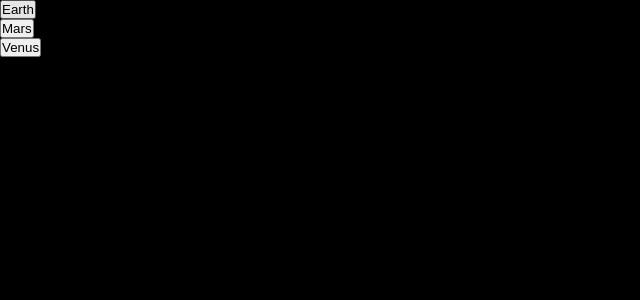
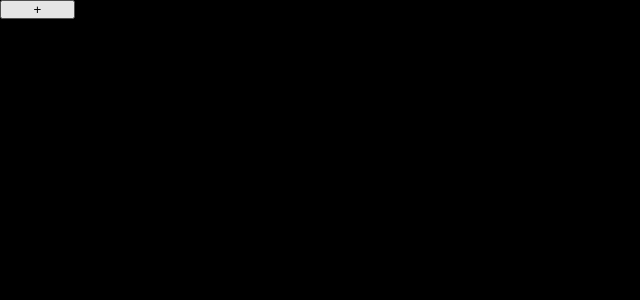
Before and after one commit to MaxRyazan/strategy, a Vue app: page / in a window 1280 px wide. Shown: the top 300 px of the page, without its empty margins (0-640 px from the left). Built offline with nearby package versions, Linux system fonts and the light colour scheme.

Commit message:
1.5.2  - изменен интерфейс выбора планеты

```diff
--- a/src/components/header/HeaderControlsButtons.vue
+++ b/src/components/header/HeaderControlsButtons.vue
@@ -1,7 +1,11 @@
 <template>
-    <reusable-button @push="$emit('openPlanet', player?.account.homePlanet)">{{player?.account.homePlanet.name}}</reusable-button>
-    <div v-for="planet in player?.account.colonies" :key="planet.id">
-        <reusable-button @push="$emit('openPlanet', planet)">{{planet.name}}</reusable-button>
+    <reusable-button @push="isPlanetListOpen=true" style=" width: 75px;" v-if="!isPlanetListOpen">+</reusable-button>
+    <reusable-button @push="isPlanetListOpen=false" style=" width: 75px;" v-else>-</reusable-button>
+    <div class="player_colonies" v-if="isPlanetListOpen">
+        <reusable-button style="width: 100%;" @push="$emit('openPlanet', player?.account.homePlanet)">{{player?.account.homePlanet.name}}</reusable-button>
+        <div v-for="planet in player?.account.colonies" :key="planet.id">
+            <reusable-button style="width: 100%;" @push="$emit('openPlanet', planet)">{{planet.name}}</reusable-button>
+        </div>
     </div>
 </template>
 
@@ -10,9 +14,11 @@ import {usePlayerStore} from "@/pinia/playerStore.ts";
 import {onMounted, Ref, ref} from "vue";
 import {Player} from "@/typescript/classes/Player.ts";
 import {Planet} from "@/typescript/classes/Planet.ts";
+import ReusableButton from "@/components/reusable/buttons/Reusable-button.vue";
 
 const playerStore: any = usePlayerStore()
 const player: Ref<Player> = ref() as Ref<Player>
+const isPlanetListOpen = ref(false)
 onMounted(() => {
     player.value = playerStore.player
 })
@@ -21,5 +27,11 @@ defineEmits<{
 }>()
 </script>
 <style lang="scss" scoped>
-
+.player_colonies{
+  margin-top: 20px;
+  display: flex;
+  flex-direction: column;
+  gap: 1px;
+  width: 75px;
+}
 </style>
```
